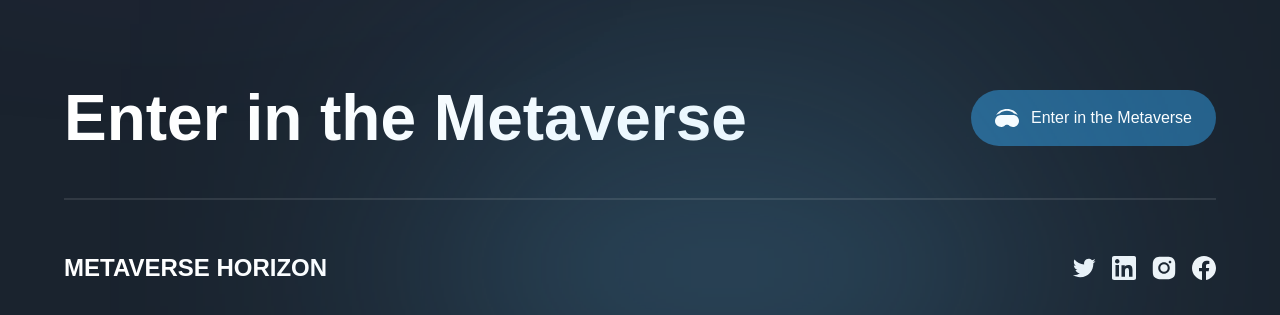
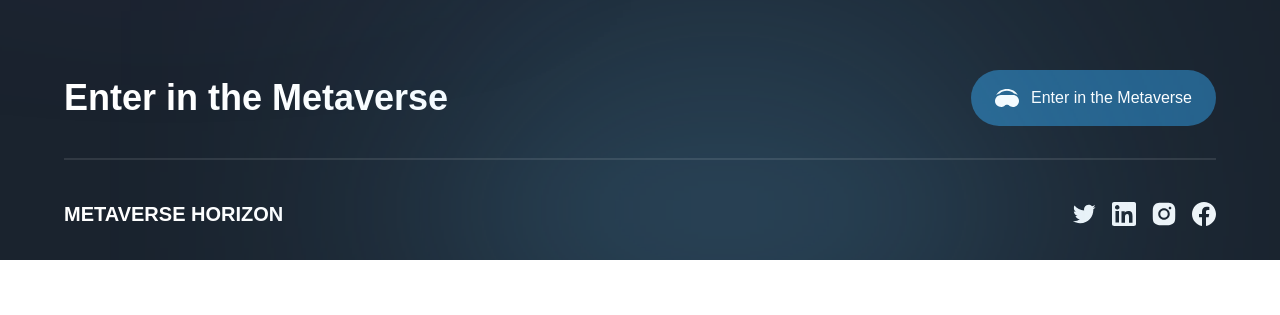
Before and after one commit to shoaib-eth/MetaverseHorizon, a Next.js app: page / in a window 1280 px wide. Shown: the part 7083-7398 px from the top of the page. After the commit the page ends 7343 px from the top, so only its background shows below. Built offline with nearby package versions, Linux system fonts and the light colour scheme; a web font is replaced by a local one.

Commit message:
Update Footer.jsx

```diff
--- a/components/Footer.jsx
+++ b/components/Footer.jsx
@@ -1,5 +1,4 @@
-'use client';
-
+import React from 'react';
 import { motion } from 'framer-motion';
 import { socials } from '../constants';
 
@@ -10,35 +9,38 @@ const Footer = () => (
   <motion.footer
     variants={footerVariants}
     initial="hidden"
-    whileInView="show"
+    animate="show"
     className={`${styles.xPaddings} py-8 relative`}
   >
     <div className="footer-gradient" />
     <div className={`${styles.innerWidth} mx-auto flex flex-col gap-8`}>
       <div className="flex items-center justify-between flex-wrap gap-5">
-        <h4 className="font-bold md:text-[64px] text-[44px] text-white">
+        <h4 className="font-bold md:text-4xl text-2xl text-white">
           Enter in the Metaverse
         </h4>
-        <button type="button" className="flex items-center h-fit py-4 px-6 bg-[#25618B] rounded-[32px] gap-[12px]">
+        <button
+          type="button"
+          className="flex items-center h-fit py-4 px-6 bg-[#25618B] rounded-[32px] gap-[12px]"
+        >
           <img
             src="/headset.svg"
             alt="headset"
-            className="w-[24px] h-[24px] object-contain"
+            className="w-6 h-6 object-contain"
           />
-          <span className="font-normal text-[16px] text-white">
+          <span className="font-normal text-base text-white">
             Enter in the Metaverse
           </span>
         </button>
       </div>
 
       <div className="flex flex-col">
-        <div className="mb-[50px] h-[2px] bg-white opacity-10" />
+        <div className="mb-10 h-0.5 bg-white opacity-10" />
 
         <div className="flex items-center justify-between flex-wrap gap-4">
-          <h4 className="font-extrabold text-[24px] text-white">
-            METAVERSE  HORIZON
+          <h4 className="font-extrabold text-xl text-white">
+            METAVERSE HORIZON
           </h4>
-          {/* <p className="font-normal text-[14px] text-white opacity-50">
+          {/* <p className="font-normal text-sm text-white opacity-50">
             Copyright © 2021 - 2022 Metaversus. All rights reserved.
           </p> */}
 
@@ -48,7 +50,7 @@ const Footer = () => (
                 key={social.name}
                 src={social.url}
                 alt={social.name}
-                className="w-[24px] h-[24px] object-contain cursor-pointer"
+                className="w-6 h-6 object-contain cursor-pointer"
               />
             ))}
           </div>
```
